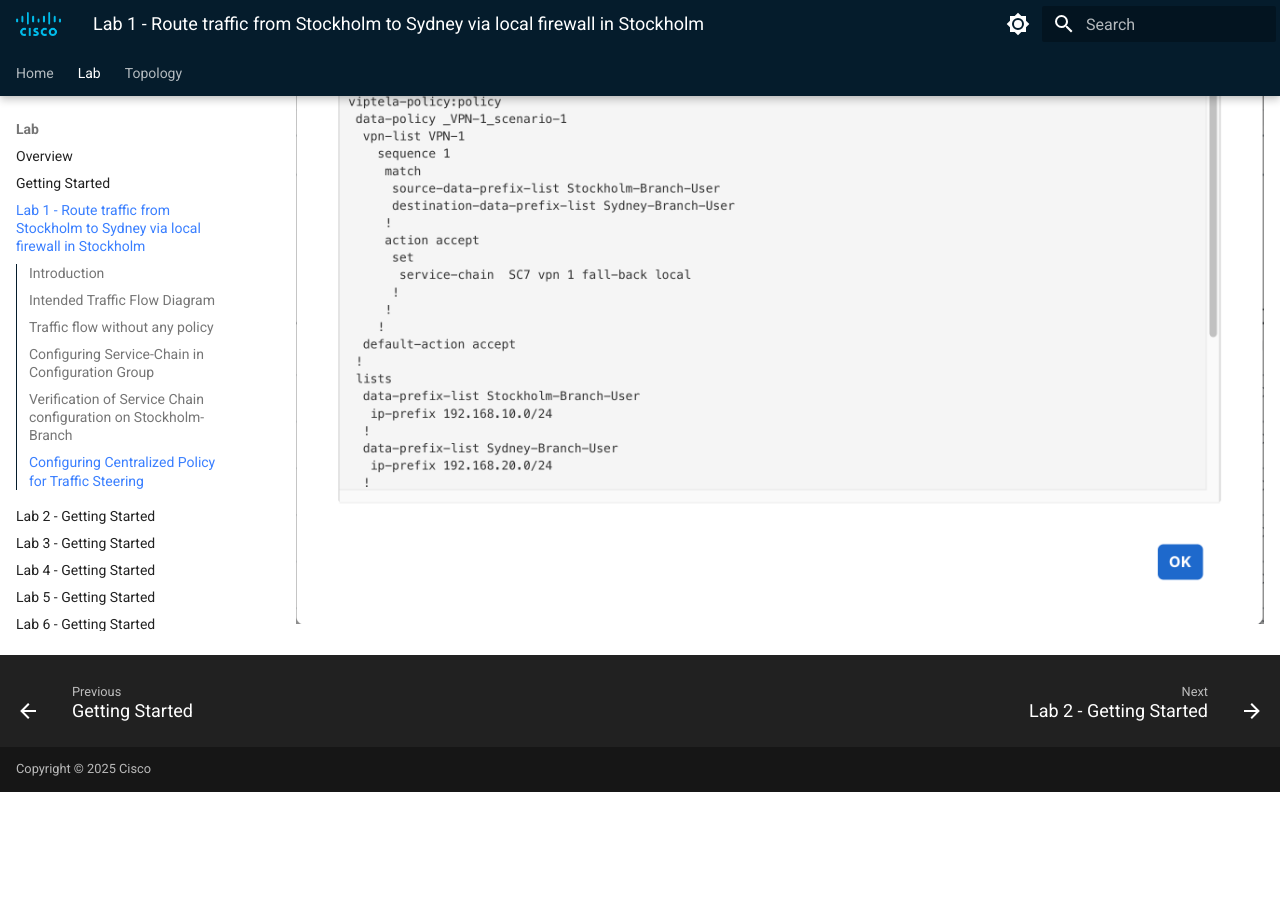
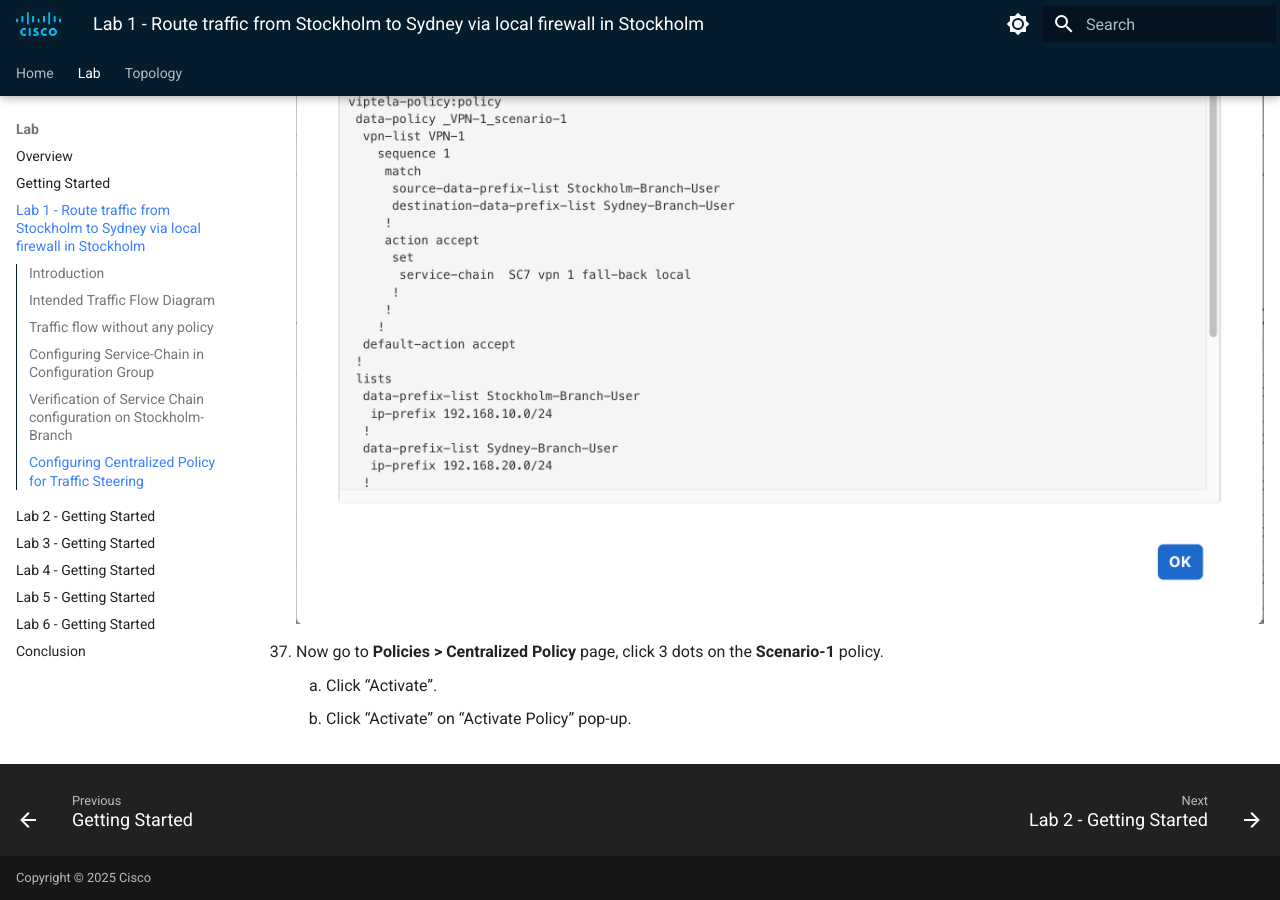
Before and after one commit to ciscodocs/ltrent-2008-clemea25, an MkDocs documentation site: the page built from docs/lab1_getting_started.md, in a window 1280 px wide and 900 px high, scrolled down 26576 px. Built offline with MkDocs 1.6.1 and Material for MkDocs 9.7.7, drawn with Linux system fonts in a browser that asks for light colours; before the commit the page ends 27368 px from its top, so only the background shows below that.

Commit message:
Scenario-1 guide

```diff
--- a/docs/lab1_getting_started.md
+++ b/docs/lab1_getting_started.md
@@ -292,3 +292,6 @@ Next, we will configure a centralized data policy to ensure that traffic initiat
     ![Data Policy](./assets/S-1-figure-48.png){ .off-glb }
 30. Click Preview to review the policy and after reviewing click **OK**.
     ![Data Policy](./assets/S-1-figure-49.png){ .off-glb }
+31. Now go to **Policies > Centralized Policy** page, click 3 dots on the **Scenario-1** policy.
+    1. Click “Activate”.
+    2. Click “Activate” on “Activate Policy” pop-up.
```
